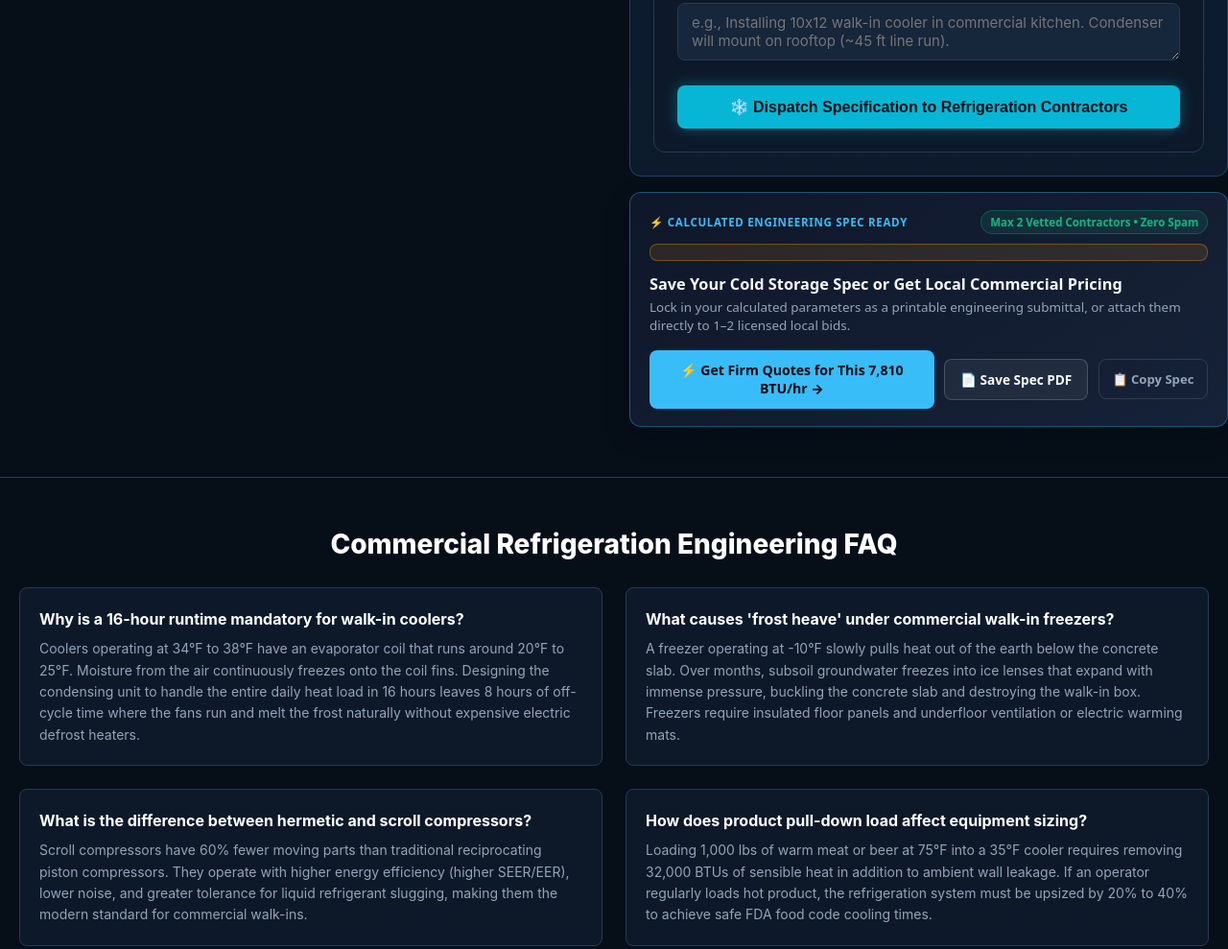
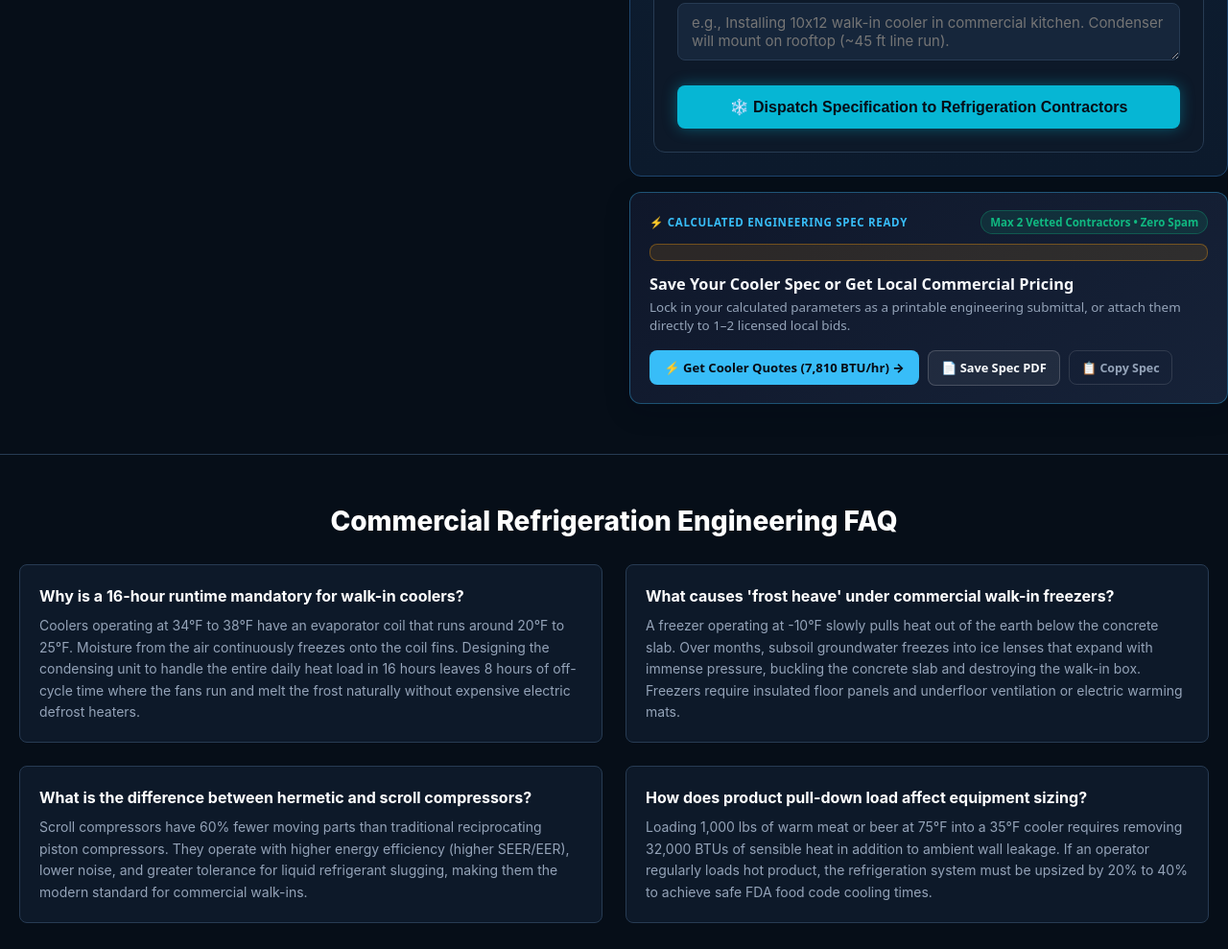
Before and after one commit to prabhnoor12/tradespec-pro, a plain HTML site: page cold-spec/index.html in a window 1280 px wide. Shown: the part 1952-2941 px from the top of the page at 96% size. Drawn offline with nearby package versions, Linux system fonts and the light colour scheme.

Commit message:
Compact spec-capture button sizing and add clean unit-labeled dynamic CTA copy across all 9 calculators

```diff
--- a/css/spec-capture.css
+++ b/css/spec-capture.css
@@ -62,27 +62,31 @@
 .tsp-cap-actions {
   display: flex;
   align-items: center;
-  gap: 0.65rem;
+  gap: 0.55rem;
   flex-wrap: wrap;
 }
 
 .tsp-cap-btn-primary {
-  flex: 1 1 230px;
+  flex: 0 1 auto;
   display: inline-flex;
   align-items: center;
   justify-content: center;
-  gap: 0.45rem;
+  gap: 0.4rem;
   background: #38bdf8;
   color: #070b14;
   border: none;
   border-radius: 8px;
-  padding: 0.72rem 1.05rem;
+  padding: 0.56rem 0.95rem;
   font-family: inherit;
-  font-size: 0.88rem;
+  font-size: 0.82rem;
   font-weight: 800;
   cursor: pointer;
   transition: background-color 0.15s ease, transform 0.12s ease;
   text-align: center;
+  white-space: nowrap;
+  max-width: 100%;
+  overflow: hidden;
+  text-overflow: ellipsis;
 }
 
 .tsp-cap-btn-primary:hover {
@@ -95,17 +99,18 @@
   display: inline-flex;
   align-items: center;
   justify-content: center;
-  gap: 0.4rem;
+  gap: 0.35rem;
   background: rgba(255, 255, 255, 0.06);
   color: #f8fafc;
   border: 1px solid rgba(255, 255, 255, 0.18);
   border-radius: 8px;
-  padding: 0.7rem 1rem;
+  padding: 0.54rem 0.85rem;
   font-family: inherit;
-  font-size: 0.85rem;
+  font-size: 0.8rem;
   font-weight: 700;
   cursor: pointer;
   transition: border-color 0.15s ease, background-color 0.15s ease;
+  white-space: nowrap;
 }
 
 .tsp-cap-btn-secondary:hover {
@@ -122,12 +127,13 @@
   color: #94a3b8;
   border: 1px solid rgba(255, 255, 255, 0.12);
   border-radius: 8px;
-  padding: 0.7rem 0.85rem;
+  padding: 0.54rem 0.78rem;
   font-family: inherit;
-  font-size: 0.82rem;
+  font-size: 0.78rem;
   font-weight: 700;
   cursor: pointer;
   transition: color 0.15s ease, border-color 0.15s ease;
+  white-space: nowrap;
 }
 
 .tsp-cap-btn-ghost:hover {
--- a/js/spec-capture.js
+++ b/js/spec-capture.js
@@ -24,7 +24,9 @@
       title: 'Commercial EV Fleet & Infrastructure',
       primaryId: 'out-service-amps',
       secondaryId: 'out-service-sub',
-      noun: 'EV Charging Spec',
+      noun: 'EV Spec',
+      unitHint: 'A',
+      btnLabel: (val) => val ? `⚡ Get EV Quotes (${val}) →` : '⚡ Get EV Fleet Quotes →',
       basePrice: 225,
       urgentPrice: 375,
       codeCheck: (num) => num >= 200 ? 'NEC 625 / Utility Trigger: 480V Service or Transformer Review Recommended' : ''
@@ -34,7 +36,9 @@
       title: 'Walk-In Cooler & Cold Storage',
       primaryId: 'out-btu-hr',
       secondaryId: 'out-compressor-hp',
-      noun: 'Cold Storage Spec',
+      noun: 'Cooler Spec',
+      unitHint: 'BTU/hr',
+      btnLabel: (val) => val ? `⚡ Get Cooler Quotes (${val}) →` : '⚡ Get Cold Storage Quotes →',
       basePrice: 145,
       urgentPrice: 265,
       codeCheck: (num) => num >= 18000 ? 'ASHRAE / Title 24 Trigger: High-Capacity Condensing & Low-GWP Spec Required' : ''
@@ -45,6 +49,11 @@
       primaryId: 'recommendedTonnage',
       secondaryId: 'grossWeightVal',
       noun: 'Crane Pick',
+      unitHint: '',
+      btnLabel: (val) => {
+        const m = String(val || '').match(/(\d+[\-\s]*Ton)/i);
+        return m ? `⚡ Get ${m[1]} Crane Quotes →` : '⚡ Get Mobile Crane Quotes →';
+      },
       basePrice: 125,
       urgentPrice: 225,
       codeCheck: (num) => num >= 50 ? 'OSHA 1926 / ASME B30.5 Trigger: Outrigger Mat & Lift Plan Recommended' : ''
@@ -54,7 +63,9 @@
       title: 'Commercial Grease Trap & Hood CFM',
       primaryId: 'metricTrapGPM',
       secondaryId: 'metricTurnkeyBudget',
-      noun: 'Grease Interceptor Spec',
+      noun: 'Grease Trap',
+      unitHint: 'GPM',
+      btnLabel: (val) => val ? `⚡ Get ${val} Trap Quotes →` : '⚡ Get Grease Trap Quotes →',
       basePrice: 140,
       urgentPrice: 250,
       codeCheck: (num) => num >= 50 ? 'UPC / IPC FOG Trigger: Gravity Vault or Municipal FOG Permit Likely Required' : ''
@@ -64,7 +75,9 @@
       title: 'Warehouse Pallet Racking Layout',
       primaryId: 'totalPalletPositions',
       secondaryId: 'metricSteelBudget',
-      noun: 'Pallet Rack Layout',
+      noun: 'Rack Layout',
+      unitHint: 'Pallets',
+      btnLabel: (val) => val ? `⚡ Get Quotes (${val} Pallets) →` : '⚡ Get Pallet Rack Quotes →',
       basePrice: 200,
       urgentPrice: 350,
       codeCheck: (num) => num >= 300 ? 'IFC Ch. 32 Trigger: High-Piled Storage Fire Permit & RMI Seismic Calc Likely Required' : ''
@@ -74,7 +87,9 @@
       title: 'Commercial Tenant Improvement (TI)',
       primaryId: 'out-occupant-load',
       secondaryId: 'out-egress-doors',
-      noun: 'Commercial TI Spec',
+      noun: 'TI Spec',
+      unitHint: 'Occ.',
+      btnLabel: (val) => val ? `⚡ Get TI Quotes (${val}) →` : '⚡ Get Commercial TI Quotes →',
       basePrice: 225,
       urgentPrice: 375,
       codeCheck: (num) => num >= 50 ? 'IBC §1006 Trigger: 2+ Remote Exits & Accessibility / Plan Check Required' : ''
@@ -85,6 +100,8 @@
       primaryId: 'out-peak-cfs',
       secondaryId: 'out-pond-volume',
       noun: 'Stormwater Spec',
+      unitHint: 'cfs',
+      btnLabel: (val) => val ? `⚡ Get Site Quotes (${val}) →` : '⚡ Get Stormwater Quotes →',
       basePrice: 185,
       urgentPrice: 325,
       codeCheck: (num) => num >= 5 ? 'Stormwater Permit Trigger: On-Site Detention & Civil PE Grading Review Likely Required' : ''
@@ -94,7 +111,9 @@
       title: 'Commercial Spray Foam Insulation',
       primaryId: 'totalBoardFeet',
       secondaryId: 'metricRValue',
-      noun: 'Spray Foam Spec',
+      noun: 'Spray Foam',
+      unitHint: 'BF',
+      btnLabel: (val) => val ? `⚡ Get Foam Quotes (${val} BF) →` : '⚡ Get Spray Foam Quotes →',
       basePrice: 115,
       urgentPrice: 195,
       codeCheck: (num) => num >= 5000 ? 'IBC §2603.4 Trigger: 15-Min Thermal / Intumescent Fire Barrier Required' : ''
@@ -104,7 +123,9 @@
       title: 'Commercial Water Well & Pump',
       primaryId: 'recommendedPumpHp',
       secondaryId: 'metricTurnkeyBudget',
-      noun: 'Water Well Spec',
+      noun: 'Water Well',
+      unitHint: 'HP',
+      btnLabel: (val) => val ? `⚡ Get Well Quotes (${val}) →` : '⚡ Get Water Well Quotes →',
       basePrice: 165,
       urgentPrice: 295,
       codeCheck: (num) => num >= 5 ? 'Aquifer Permit Trigger: Licensed Driller, Sanitary Seal & District Permit Required' : ''
@@ -317,11 +338,15 @@
       const pill = document.getElementById('tspCapSpecPill');
       const codeAlertEl = document.getElementById('tspCapCodeAlert');
 
-      if (qBtn && spec.shortPrimary) {
-        qBtn.textContent = `⚡ Get Firm Quotes for This ${spec.shortPrimary} →`;
+      const compactLabel = typeof cfg.btnLabel === 'function'
+        ? cfg.btnLabel(spec.shortPrimary)
+        : `⚡ Get ${cfg.noun} Quotes →`;
+
+      if (qBtn) {
+        qBtn.textContent = compactLabel;
       }
-      if (mBtn && spec.shortPrimary) {
-        mBtn.textContent = `⚡ Get Quotes: ${spec.shortPrimary} →`;
+      if (mBtn) {
+        mBtn.textContent = compactLabel;
       }
       if (codeAlertEl) {
         if (spec.codeAlert) {
```
